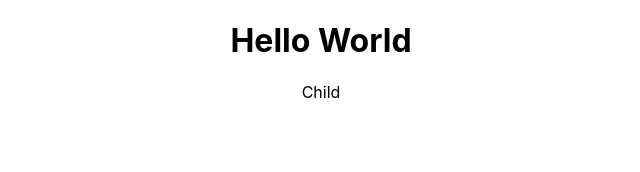
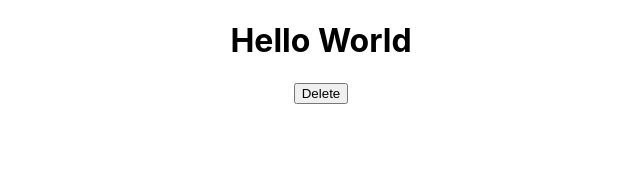
Before and after one commit to HaiHD2/react-tutorial, a React (Create React App) app: page / in a window 1280 px wide. Shown: the top 172 px of the page, without its empty margins (319-959 px from the left). Built offline with nearby package versions, Linux system fonts and the light colour scheme.

Commit message:
child to parent

```diff
--- a/src/App.js
+++ b/src/App.js
@@ -6,11 +6,17 @@ function App() {
 
     const [parentToChild, setParentToChild] = useState('parent to child');
 
+    const handleDelete = (id) => {
+        console.log('id', id);
+    }
 
     return (
         <div className="App">
             <h1>Hello World</h1>
-            <Child parentToChild={parentToChild} name="duc" isCompleted={false} />
+            <Child
+            parentToChild={parentToChild}
+            name="hai"
+            onDelete={handleDelete} />
         </div>
     );
 }
--- a/src/components/Child.js
+++ b/src/components/Child.js
@@ -1,15 +1,20 @@
-import React from 'react'
+import React from "react";
 
 function Child(props) {
 
-    const {parentToChild, name} = props;
+    const onDelete = props.onDelete;
 
-    console.log("parentToChild",parentToChild);
+    const handleDelete = () => {
+        onDelete(2);
+    }
+
     return (
         <div>
-            Child
+            <button
+            onClick={handleDelete}
+            className="btn btn-danger btn-sm">Delete</button>
         </div>
-    )
+    );
 }
 
-export default Child
+export default Child;
```
Also changed, not shown: src/test.js (+11 -5 lines).
